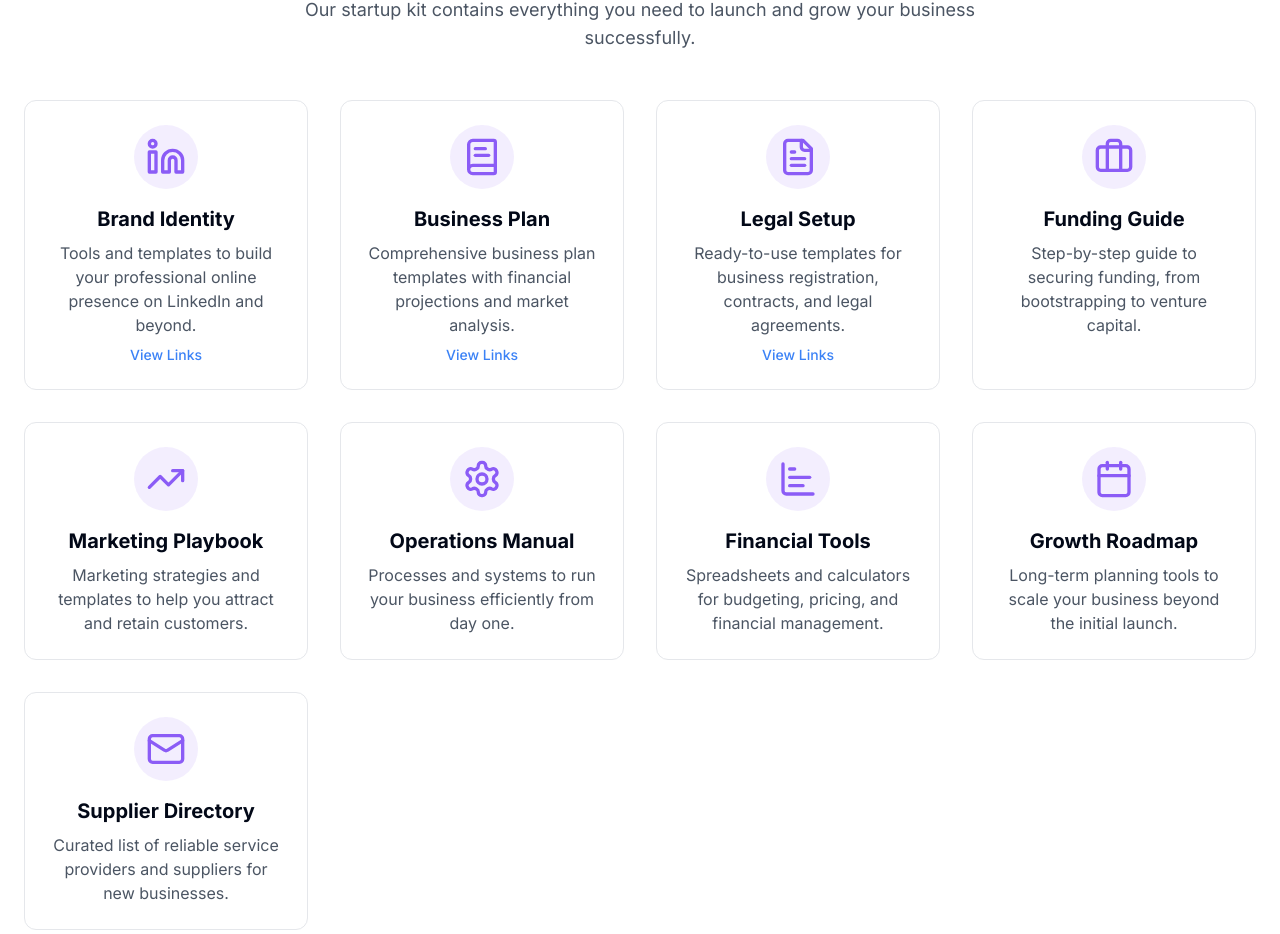
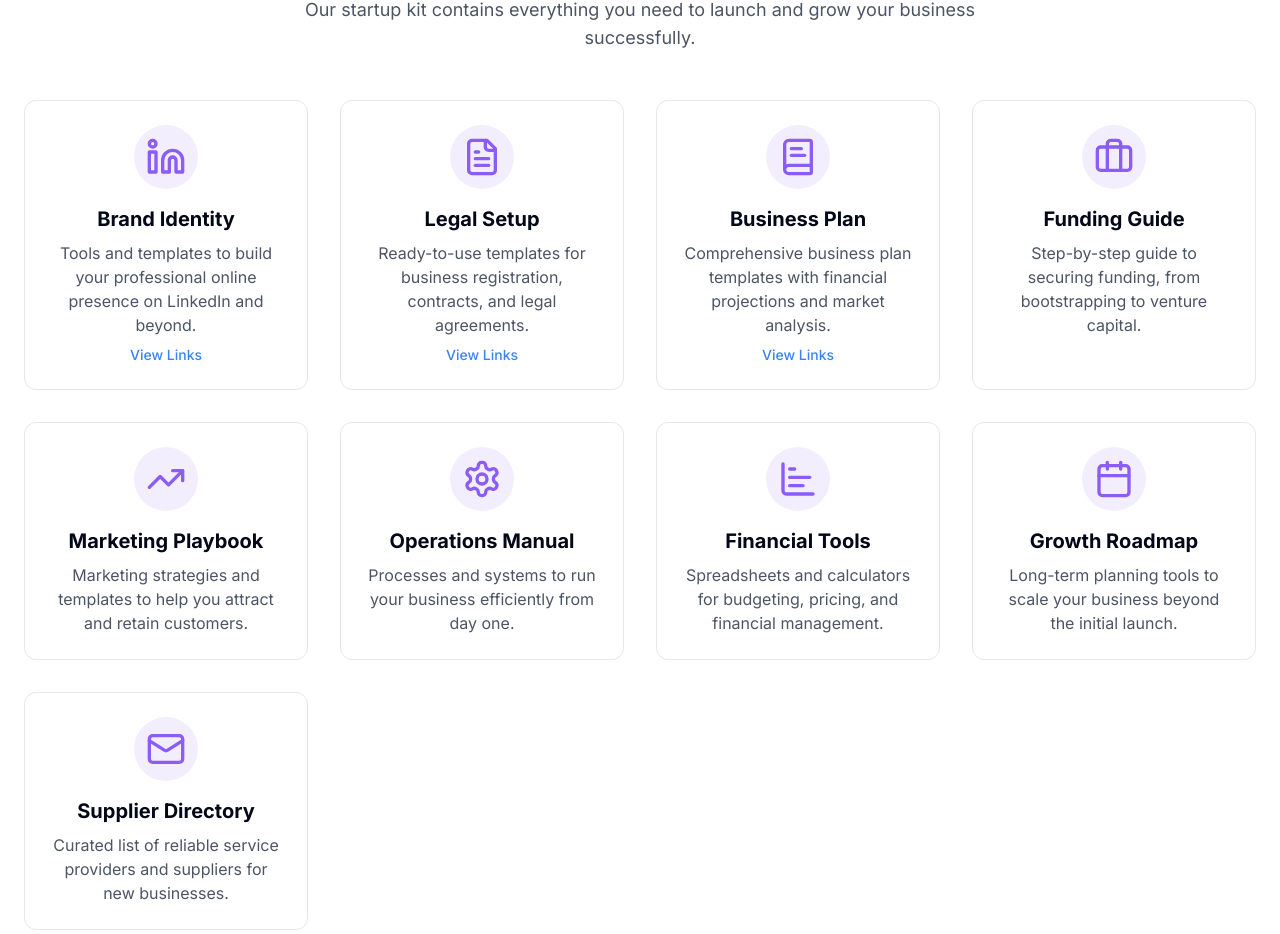
Before and after one commit to vidyarti/startup-success-spark, a React (Vite) app: page / in a window 1280 px wide. Shown: the part 1852-2786 px from the top of the page. Built offline with nearby package versions, Linux system fonts and the light colour scheme.

Commit message:
Move Legal Setup before Business Plan

```diff
--- a/src/components/KitComponents.tsx
+++ b/src/components/KitComponents.tsx
@@ -45,6 +45,18 @@ export const KitComponents = () => {
       ]
     },
     {
+      title: "Legal Setup",
+      description: "Ready-to-use templates for business registration, contracts, and legal agreements.",
+      icon: <FileText className="h-10 w-10" />,
+      dropdown: [
+        {
+          label: "Business Legal Setup Guide",
+          url: "/legal-setup",
+          internal: true
+        }
+      ]
+    },
+    {
       title: "Business Plan",
       description: "Comprehensive business plan templates with financial projections and market analysis.",
       icon: <BookText className="h-10 w-10" />,
@@ -52,18 +64,6 @@ export const KitComponents = () => {
         {
           label: "Florist Business Plan",
           url: "/business-plan?type=florist",
-          internal: true
-        }
-      ]
-    },
-    {
-      title: "Legal Setup",
-      description: "Ready-to-use templates for business registration, contracts, and legal agreements.",
-      icon: <FileText className="h-10 w-10" />,
-      dropdown: [
-        {
-          label: "Business Legal Setup Guide",
-          url: "/legal-setup",
           internal: true
         }
       ]
```
